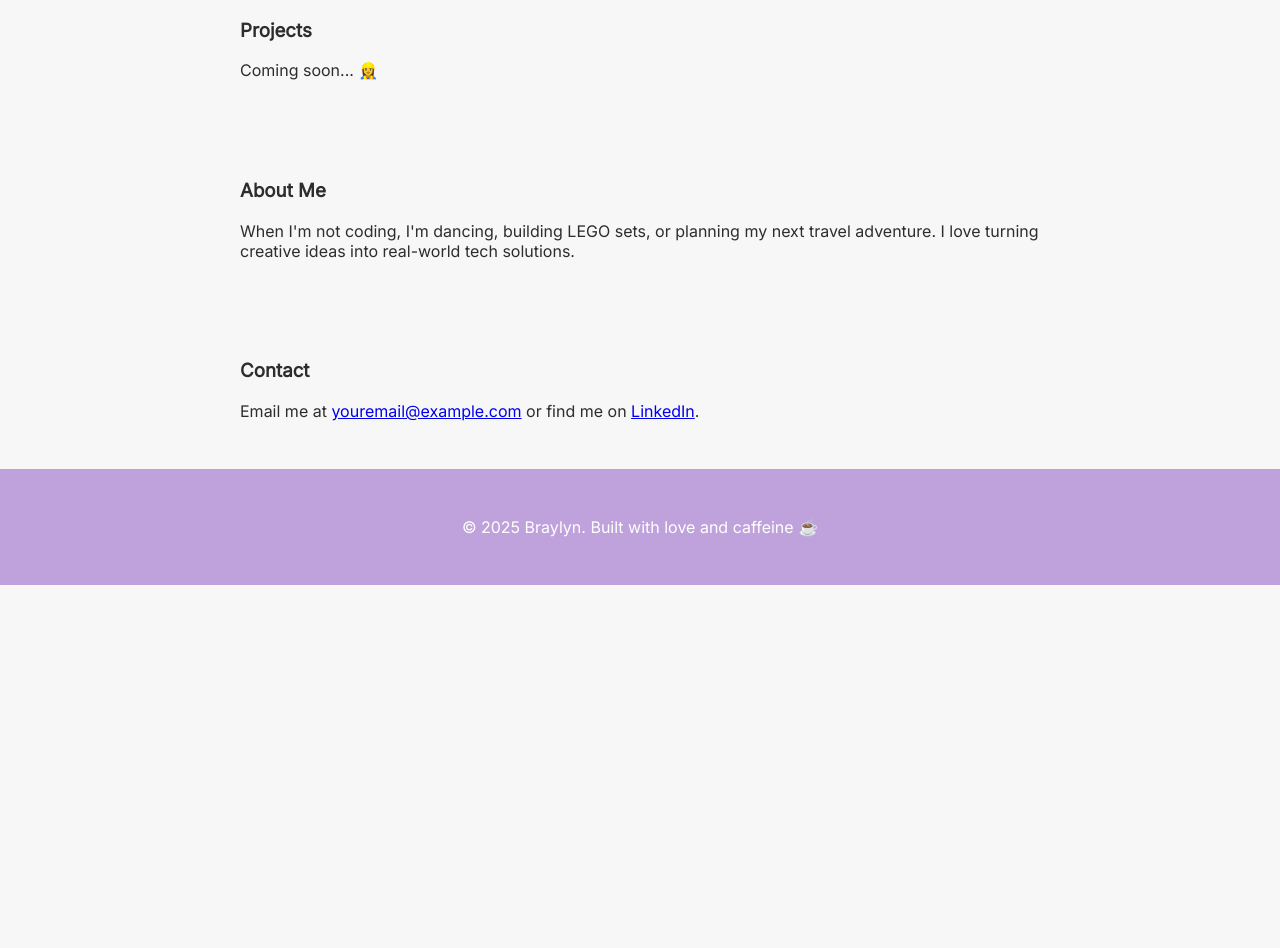
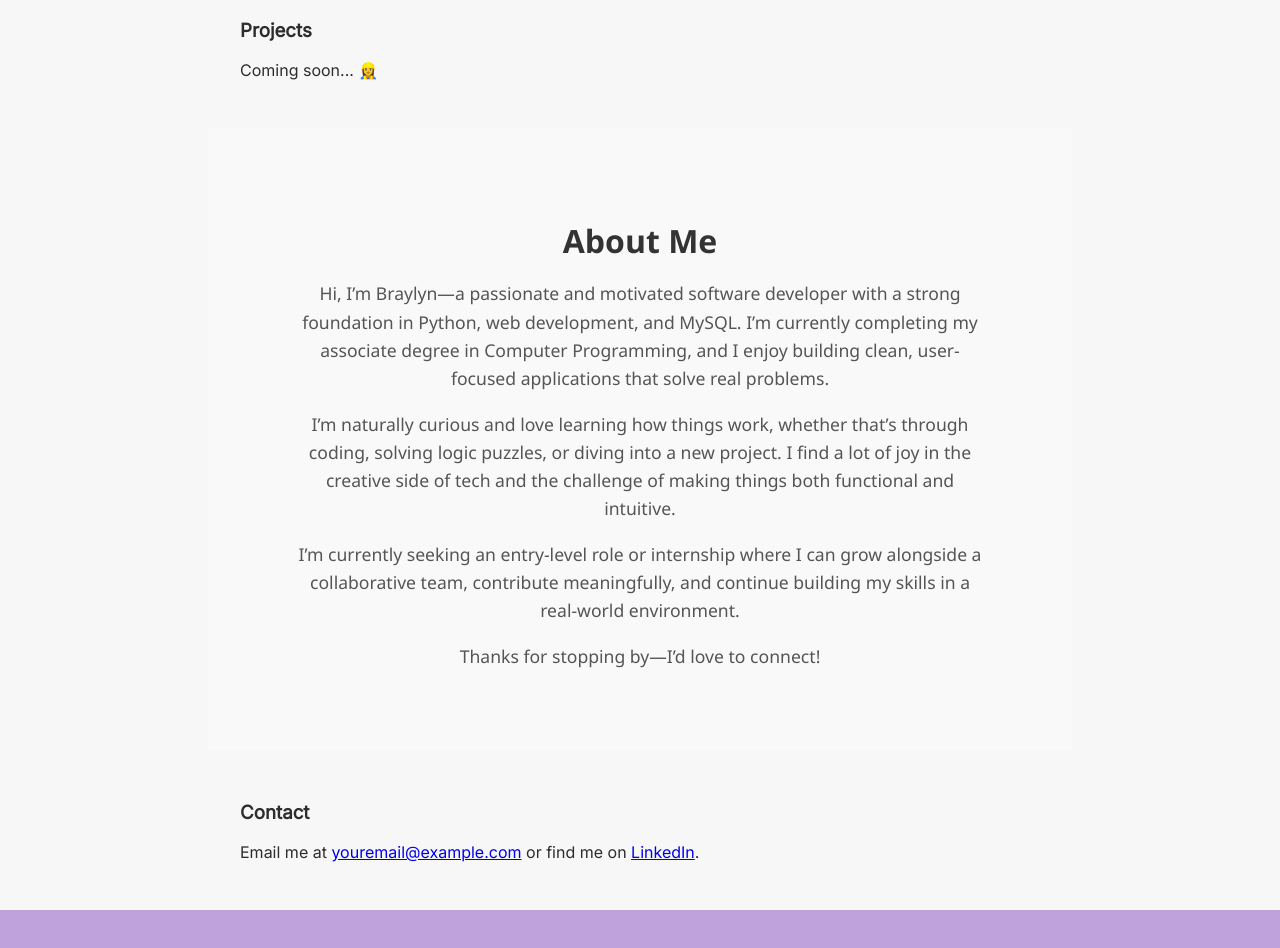
Before and after one commit to BraylynW3/braylynw.com, a plain HTML site: page index.html in a window 1280 px wide. Shown: the part 420-1368 px from the top of the page. Before the commit the page ends 1005 px from the top, so only its background shows below. Drawn offline with Linux system fonts and the light colour scheme; files that its build step writes are made by us from their sources.

Commit message:
Added about section

```diff
--- a/css/styles.css
+++ b/css/styles.css
@@ -56,3 +56,28 @@ body {
     background: #BFA2DB;
     color: white;
   }
+
+  #about {
+    background-color: #f9f9f9;
+    padding: 4rem 2rem;
+    text-align: center;
+    font-family: 'Segoe UI', sans-serif;
+  }
+
+  .about-container {
+    max-width: 700px;
+    margin: 0 auto;
+  }
+
+  #about h2 {
+    font-size: 2rem;
+    margin-bottom: 1rem;
+    color: #333;
+  }
+
+  #about p {
+    font-size: 1.1rem;
+    color: #555;
+    line-height: 1.6;
+    margin-bottom: 1rem;
+  }
--- a/index.html
+++ b/index.html
@@ -10,7 +10,7 @@
       href="https://fonts.googleapis.com/css2?family=Inter&family=Poppins:wght@600&display=swap"
       rel="stylesheet"
     />
-    <link rel="stylesheet" href="styles.css" />
+    <link rel="stylesheet" href="css/styles.css" />
   </head>
   <body>
     <header>
@@ -39,12 +39,28 @@
       </section>
 
       <section id="about">
-        <h3>About Me</h3>
-        <p>
-          When I'm not coding, I'm dancing, building LEGO sets, or planning my
-          next travel adventure. I love turning creative ideas into real-world
-          tech solutions.
-        </p>
+        <div class="about-container">
+          <h2>About Me</h2>
+          <p>
+            Hi, I’m Braylyn—a passionate and motivated software developer with a
+            strong foundation in Python, web development, and MySQL. I’m
+            currently completing my associate degree in Computer Programming,
+            and I enjoy building clean, user-focused applications that solve
+            real problems.
+          </p>
+          <p>
+            I’m naturally curious and love learning how things work, whether
+            that’s through coding, solving logic puzzles, or diving into a new
+            project. I find a lot of joy in the creative side of tech and the
+            challenge of making things both functional and intuitive.
+          </p>
+          <p>
+            I’m currently seeking an entry-level role or internship where I can
+            grow alongside a collaborative team, contribute meaningfully, and
+            continue building my skills in a real-world environment.
+          </p>
+          <p>Thanks for stopping by—I’d love to connect!</p>
+        </div>
       </section>
 
       <section id="contact">
```
